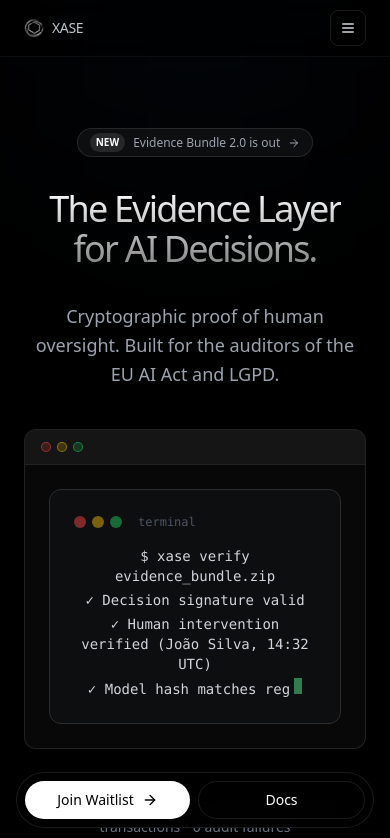
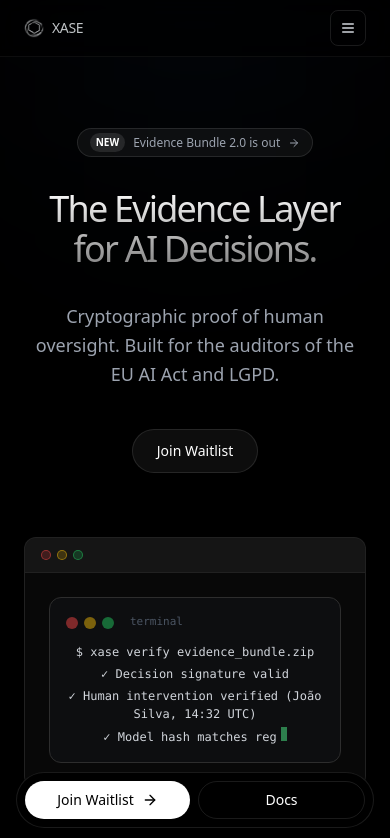
Before and after one commit to tonipcv/xase-lp, a Next.js app: page / in a window 390 px wide. Shown: the top 838 px of the page. Built offline with nearby package versions, Linux system fonts and the light colour scheme.

Commit message:
book a call correto

```diff
--- a/src/app/page.tsx
+++ b/src/app/page.tsx
@@ -50,7 +50,7 @@
           </nav>
           <div className="hidden md:flex items-center gap-4">
             <a href="https://app.xase.ai/login?callbackUrl=%2F" className="text-[13px] text-gray-400 hover:text-white transition-colors">Log in</a>
-            <button onClick={() => { setWaitlistSubmitted(false); setWaitlistOpen(true); }} className="text-[13px] bg-white text-black px-3 py-1.5 rounded-full font-medium hover:bg-gray-200 transition-all">Sign up</button>
+            <button onClick={() => { setSelectedPlan('Waitlist'); setBookOpen(true); }} className="text-[13px] bg-white text-black px-3 py-1.5 rounded-full font-medium hover:bg-gray-200 transition-all">Sign up</button>
           </div>
           <button
             className="md:hidden inline-flex items-center justify-center w-9 h-9 rounded-lg border border-white/10 text-gray-300"
@@ -66,7 +66,7 @@
               <a href="/docs" onClick={() => setMenuOpen(false)} className="py-2">Docs</a>
               <a href="#pricing" onClick={() => setMenuOpen(false)} className="py-2">Pricing</a>
               <a href="https://github.com/xaseai/xase" target="_blank" rel="noreferrer" className="py-2">GitHub</a>
-              <button onClick={() => { setWaitlistSubmitted(false); setWaitlistOpen(true); }} className="mt-2 w-full bg-white text-black px-4 py-2 rounded-full font-medium">Sign up</button>
+              <button onClick={() => { setSelectedPlan('Waitlist'); setBookOpen(true); }} className="mt-2 w-full bg-white text-black px-4 py-2 rounded-full font-medium">Sign up</button>
             </nav>
           </div>
         )}
@@ -95,7 +95,14 @@
             <a href="/docs" className="h-12 px-8 rounded-lg bg-white text-black font-medium hover:shadow-[0_0_20px_rgba(255,255,255,0.2)] transition-all inline-flex items-center justify-center">
               Start Building
             </a>
-            <button onClick={() => { setWaitlistSubmitted(false); setWaitlistOpen(true); }} className="h-12 px-8 rounded-lg bg-white/5 border border-white/10 text-white font-medium hover:bg-white/10 transition-all">
+            <button onClick={() => { setSelectedPlan('Waitlist'); setBookOpen(true); }} className="h-12 px-8 rounded-lg bg-white/5 border border-white/10 text-white font-medium hover:bg-white/10 transition-all">
+              Join Waitlist
+            </button>
+          </div>
+
+          {/* Mobile CTA */}
+          <div className="sm:hidden mb-16 w-full flex items-center justify-center">
+            <button onClick={() => { setSelectedPlan('Waitlist'); setBookOpen(true); }} className="h-11 px-6 rounded-full bg-white/5 border border-white/10 text-white text-sm font-medium hover:bg-white/10 transition-all">
               Join Waitlist
             </button>
           </div>
@@ -633,7 +640,7 @@
             </div>
           </div>
           <div className="mt-12" />
-          <BookCallModal isOpen={bookOpen} onClose={() => setBookOpen(false)} plan={selectedPlan} redirectUrl="https://app.cal.eu/xaseai/30min" />
+          <BookCallModal isOpen={bookOpen} onClose={() => setBookOpen(false)} plan={selectedPlan} redirectUrl="https://cal.com/xaseai/30min" />
           <div className="mt-12">
             <FAQ
               items={[
@@ -674,7 +681,7 @@
           <h2 className="text-4xl md:text-5xl font-light mb-4 tracking-tight">Build AI that regulators respect.</h2>
           <p className="text-gray-400 mb-8">Stop building internal audit tools. Use infrastructure designed for the age of AI accountability.</p>
           <div className="flex flex-col sm:flex-row gap-4 justify-center items-center">
-            <button onClick={() => { setWaitlistSubmitted(false); setWaitlistOpen(true); }} className="w-full sm:w-auto h-12 px-8 rounded-lg bg-white text-black font-medium hover:shadow-[0_0_20px_rgba(255,255,255,0.2)] transition-all">
+            <button onClick={() => { setSelectedPlan('Waitlist'); setBookOpen(true); }} className="w-full sm:w-auto h-12 px-8 rounded-lg bg-white text-black font-medium hover:shadow-[0_0_20px_rgba(255,255,255,0.2)] transition-all">
               Join Waitlist
             </button>
           </div>
@@ -692,7 +699,7 @@
       {/* Sticky mobile CTA */}
       <div className="fixed bottom-4 inset-x-4 md:hidden z-50 pb-[env(safe-area-inset-bottom)]">
         <div className="bg-black/90 backdrop-blur border border-white/10 rounded-full p-2 flex gap-2">
-          <button onClick={() => { setWaitlistSubmitted(false); setWaitlistOpen(true); }} className="flex-1 inline-flex items-center justify-center gap-2 rounded-full px-4 py-2 bg-white text-black text-sm font-medium hover:bg-gray-200">Join Waitlist <ArrowRight className="w-4 h-4" /></button>
+          <button onClick={() => { setSelectedPlan('Waitlist'); setBookOpen(true); }} className="flex-1 inline-flex items-center justify-center gap-2 rounded-full px-4 py-2 bg-white text-black text-sm font-medium hover:bg-gray-200">Join Waitlist <ArrowRight className="w-4 h-4" /></button>
           <a href="/docs" className="flex-1 inline-flex items-center justify-center gap-2 rounded-full px-4 py-2 bg-transparent text-white border border-white/10 text-sm hover:bg-white/10">Docs</a>
         </div>
       </div>
--- a/src/components/BookCallForm.tsx
+++ b/src/components/BookCallForm.tsx
@@ -36,9 +36,6 @@
 
   return (
     <form onSubmit={onSubmit} className="max-w-xl mx-auto mt-10 grid gap-3">
-      {plan && (
-        <div className="text-xs text-white/40">Plan: <span className="text-white/70">{plan}</span></div>
-      )}
       <div className="grid grid-cols-1 md:grid-cols-2 gap-3">
         <input
           type="text"
--- a/src/components/BookCallModal.tsx
+++ b/src/components/BookCallModal.tsx
@@ -28,7 +28,6 @@
         <div className="flex items-start justify-between">
           <div>
             <div className="text-xs uppercase tracking-wider text-white/40">Book a call</div>
-            {plan && <div className="mt-1 text-sm text-white/60">Selected plan: <span className="text-white">{plan}</span></div>}
           </div>
           <button onClick={onClose} aria-label="Close" className="text-white/50 hover:text-white">✕</button>
         </div>
--- a/src/components/CodeBlock.tsx
+++ b/src/components/CodeBlock.tsx
@@ -19,7 +19,7 @@
 
   return (
     <div className="bg-[#0d0e10] border border-[#2d2d2d] rounded-xl overflow-hidden">
-      <div className="flex items-center justify-between px-6 py-3 border-b border-[#2d2d2d]">
+      <div className="flex items-center justify-between px-4 md:px-6 py-2.5 md:py-3 border-b border-[#2d2d2d]">
         <div className="flex items-center gap-2">
           <div className="flex gap-1.5">
             <div className="w-3 h-3 rounded-full bg-red-500/50"></div>
@@ -35,8 +35,8 @@
           {copied ? <Check className="w-4 h-4" /> : <Copy className="w-4 h-4" />}
         </button>
       </div>
-      <pre className="p-6 overflow-x-auto">
-        <code className="font-mono text-sm leading-relaxed">{code}</code>
+      <pre className="p-4 md:p-6 overflow-x-auto max-w-full">
+        <code className="font-mono text-[12px] md:text-sm leading-relaxed">{code}</code>
       </pre>
     </div>
   );
--- a/src/components/PricingGrid.tsx
+++ b/src/components/PricingGrid.tsx
@@ -80,7 +80,7 @@
         </div>
       </div>
 
-      <BookCallModal isOpen={bookOpen} onClose={() => setBookOpen(false)} plan={selectedPlan} redirectUrl="https://app.cal.eu/xaseai/30min" />
+      <BookCallModal isOpen={bookOpen} onClose={() => setBookOpen(false)} plan={selectedPlan} redirectUrl="https://cal.com/xaseai/30min" />
     </>
   );
 }
--- a/src/components/Terminal.tsx
+++ b/src/components/Terminal.tsx
@@ -32,14 +32,14 @@
   }, [charIndex, currentLineIndex, lines, speed, currentText]);
 
   return (
-    <div className="bg-[#0d0e10] border border-[#2d2d2d] rounded-xl p-6 font-mono text-sm">
-      <div className="flex items-center gap-2 mb-4">
+    <div className="bg-[#0d0e10] border border-[#2d2d2d] rounded-xl p-4 md:p-6 font-mono text-[12px] md:text-sm overflow-x-auto">
+      <div className="flex items-center gap-2 mb-3 md:mb-4">
         <div className="flex gap-1.5">
           <div className="w-3 h-3 rounded-full bg-red-500/50"></div>
           <div className="w-3 h-3 rounded-full bg-yellow-500/50"></div>
           <div className="w-3 h-3 rounded-full bg-green-500/50"></div>
         </div>
-        <span className="text-xs text-gray-600 ml-2">terminal</span>
+        <span className="text-[11px] md:text-xs text-gray-600 ml-2">terminal</span>
       </div>
       <div className="space-y-1">
         {displayedLines.map((line, i) => (
@@ -48,7 +48,7 @@
         {currentText && (
           <div className="text-gray-300">
             {currentText}
-            <span className="inline-block w-2 h-4 bg-green-400 ml-1 animate-pulse"></span>
+            <span className="inline-block w-1.5 md:w-2 h-3.5 md:h-4 bg-green-400 ml-1 animate-pulse"></span>
           </div>
         )}
       </div>
```
